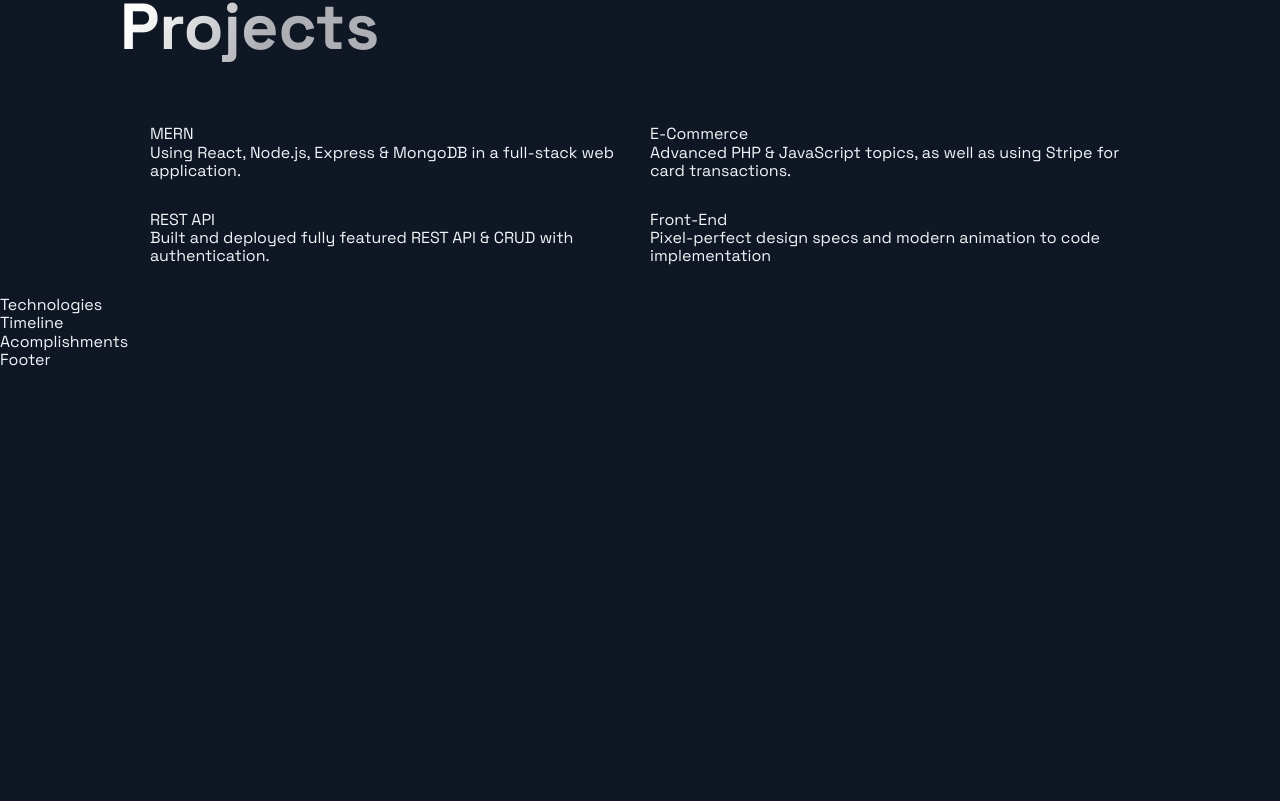
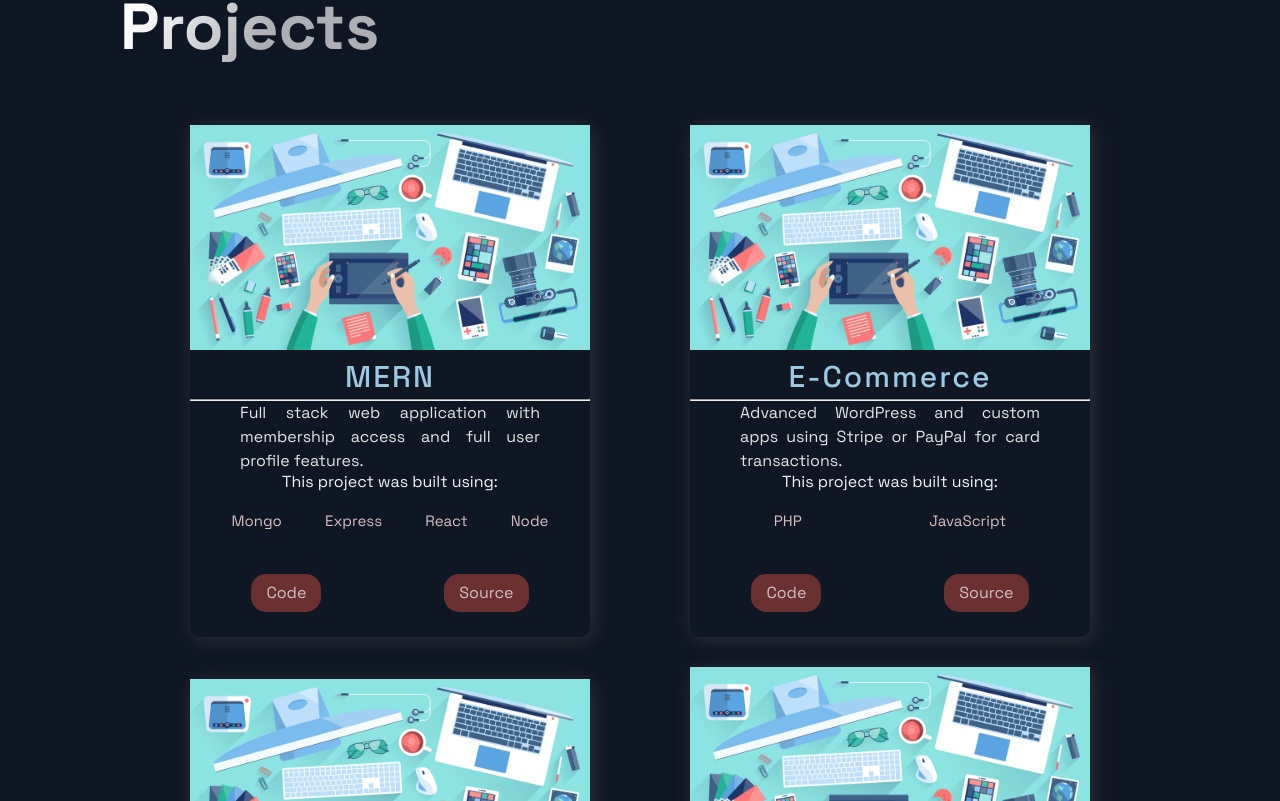
Before and after one commit to BrandonWingerAir/portfolio-next, a Next.js app: page / in a window 1280 px wide. Shown: the part 719-1520 px from the top of the page. Before the commit the page ends 1089 px from the top, so only its background shows below. Built offline with nearby package versions, Linux system fonts and the light colour scheme.

Commit message:
project details and button link components

```diff
--- a/src/components/Projects/Projects.js
+++ b/src/components/Projects/Projects.js
@@ -9,12 +9,27 @@ const Projects = () => (
     <SectionDivider/>
     <SectionTitle main>Projects</SectionTitle>
     <GridContainer>
-      {projects.map((project) => (
-        <div>
-          {project.title}
-          <br/>
-          {project.description}
-        </div>
+      {projects.map(({ id, image, title, description, tags, source, visit }) => (
+        <BlogCard key={id}>
+          <Img src={image}/>
+          <TitleContent>
+            <HeaderThree title>{title}</HeaderThree>
+            <hr/>
+          </TitleContent>
+          <CardInfo>{description}</CardInfo>
+          <div>
+            <TitleContent>This project was built using:</TitleContent>
+            <TagList>
+              {tags.map((tag, i) => (
+                <Tag key={i}>{tag}</Tag>
+              ))}
+            </TagList>
+          </div>
+          <UtilityList>
+            <ExternalLinks href="{visit}">Code</ExternalLinks>
+            <ExternalLinks href="{source}">Source</ExternalLinks>
+          </UtilityList>
+        </BlogCard>
       ))}
     </GridContainer>
   </Section>
--- a/src/constants/constants.js
+++ b/src/constants/constants.js
@@ -1,37 +1,37 @@
 export const projects = [
   {
     title: 'MERN',
-    description: "Using React, Node.js, Express & MongoDB in a full-stack web application.",
-      image: '/images/1.png',
+    description: "Full stack web application with membership access and full user profile features.",
+      image: '/images/pace-oregon-state-web-design-graphic.jpg',
       tags: ['Mongo', 'Express', 'React', 'Node'],
-    source: 'https://github.com',
+    source: 'https://heroku.com',
     visit: 'https://github.com',
     id: 0,
   },
   {
     title: 'E-Commerce',
-    description:"Advanced PHP & JavaScript topics, as well as using Stripe for card transactions.",
-    image: '/images/2.png',
+    description:"Advanced WordPress and custom apps using Stripe or PayPal for card transactions.",
+    image: '/images/pace-oregon-state-web-design-graphic.jpg',
     tags: ['PHP', 'JavaScript'],
-    source: 'https://github.com',
+    source: 'https://heroku.com',
     visit: 'https://github.com',
     id: 1,
   },
   {
     title: 'REST API',
     description: "Built and deployed fully featured REST API & CRUD with authentication.",
-      image: '/images/3.jpg',
+      image: '/images/pace-oregon-state-web-design-graphic.jpg',
       tags: ['Laravel', 'React'],
-    source: 'https://github.com',
+    source: 'https://heroku.com',
     visit: 'https://github.com',
     id: 2,
   },
   {
     title: 'Front-End',
     description: "Pixel-perfect design specs and modern animation to code implementation",
-    image: '/images/4.jpg',
+    image: '/images/pace-oregon-state-web-design-graphic.jpg',
     tags: ['Node', 'Vue'],
-    source: 'https://github.com',
+    source: 'https://heroku.com',
     visit: 'https://github.com',
     id: 3,
   },
--- a/src/pages/index.js
+++ b/src/pages/index.js
@@ -1,5 +1,5 @@
 import Acomplishments from '../components/Acomplishments/Acomplishments';
-import BgAnimation from '../components/BackgrooundAnimation/BackgroundAnimation';
+import BgAnimation from '../components/BackgroundAnimation/BackgroundAnimation';
 import Hero from '../components/Hero/Hero';
 import Projects from '../components/Projects/Projects';
 import Technologies from '../components/Technologies/Technologies';
```
Also changed, not shown: public/images/pace-oregon-state-web-design-graphic.jpg (added), src/components/BackgroundAnimation/BackgroundAnimation.js (renamed from src/components/BackgrooundAnimation/BackgroundAnimation.js).
